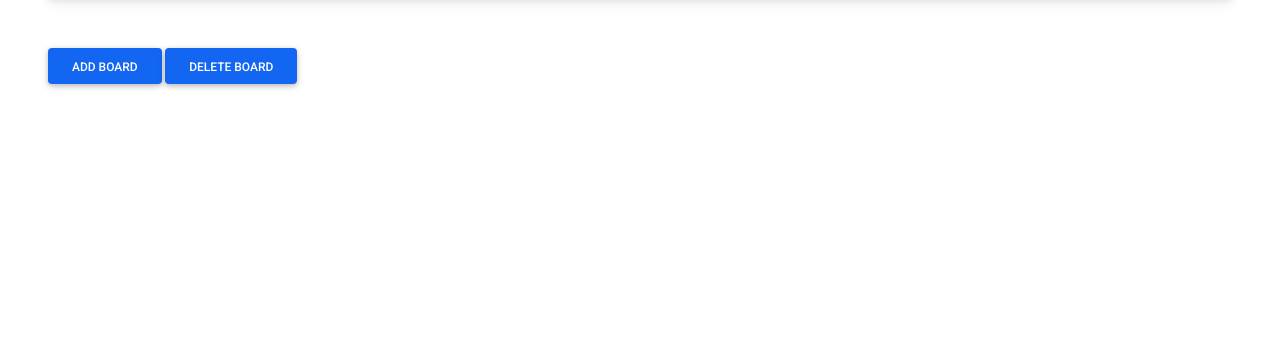
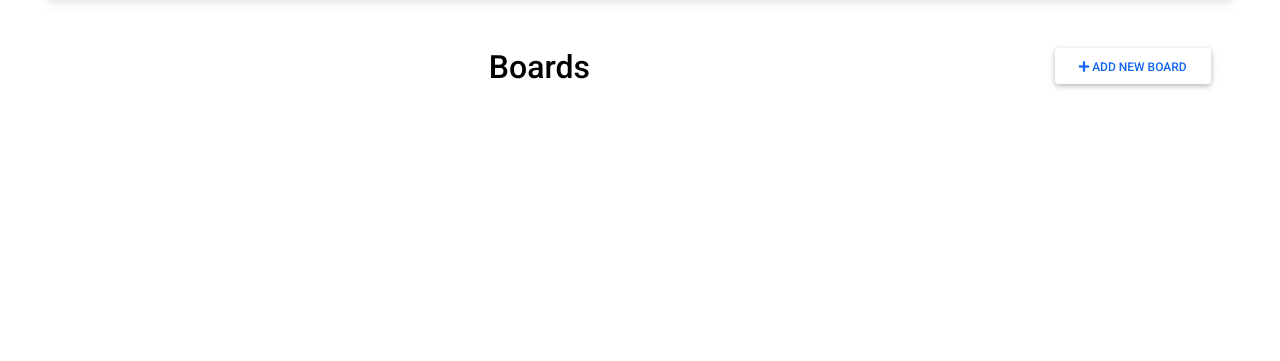
Before and after one commit to luqkrzy/proman, a Flask app: page / in a window 1280 px wide. Shown: the part 59-420 px from the top of the page. Run offline with Flask 2, Linux system fonts and the light colour scheme; data that the repository does not hold is empty; parts of the project's set-up code (start-up, migrations or seed data) failed here and were passed over; some libraries are stand-ins or nearby versions.

Commit message:
display boards and columns

```diff
--- a/ProMan/static/js/index.js
+++ b/ProMan/static/js/index.js
@@ -36,7 +36,7 @@ class Boards {
 	}
 
 	loadBoards() {
-		easyHandler._getData('/api/get-boards', (boards) => this.showBoards(boards))
+		easyHandler._getData(`/api/get-boards/${testUser}`, (boards) => this.showBoards(boards))
 	}
 
   showBoards(boards) {
--- a/ProMan/templates/index-board-list.html
+++ b/ProMan/templates/index-board-list.html
@@ -22,13 +22,13 @@
 					<form>
                         <!-- Name input -->
                         <div class="form-outline mb-4">
-							<input type="text" id="name" class="form-control"/>
+                            <input type="text" id="name" class="form-control" pattern="[A-Za-z]{2,99}" required/>
                             <label class="form-label" for="name">Name</label>
                         </div>
                         <!-- Email input -->
                         <div class="form-outline mb-4">
-							<input type="note" id="note" class="form-control"/>
-							<label class="form-label" for="note">Note</label>
+                            <textarea class="form-control" id="textAreaExample" rows="4" name="note"></textarea>
+                            <label class="form-label" for="textAreaExample" name="note">Note</label>
                         </div>
                         <!-- Submit button -->
                         <button type="submit" class="btn btn-primary btn-block mb-4" id="add_board">Save board</button>
--- a/ProMan/templates/index.html
+++ b/ProMan/templates/index.html
@@ -2,25 +2,22 @@
 {% block title %} Home {% endblock %}
 
 {% block content %}
-    <button type="button" class="btn btn-primary" data-mdb-toggle="modal" data-mdb-target="#exampleModal">Add Board
-    </button>
-    <div
-            class="modal fade"
-            id="exampleModal"
-            tabindex="-1"
-            aria-labelledby="exampleModalLabel"
-            aria-hidden="true"
-    >
+    <div class="row"><!-- start title row -->
+        <div class="col-md-10 text-center"><h2 class="text-center mb-3">Boards</h2></div>
+        <div class="col-auto mb-3">
+            <div class="col-md d-inline-flex align-content-end"><!-- start new card  -->
+                <span class="text-primary btn" data-mdb-toggle="modal" data-mdb-target="#addNewBaordModal"><i
+                        class="fas fa-plus"></i> Add new board</span>
+            </div><!-- end of new card  -->
+        </div>
+    </div><!-- end title row -->
+    <!-- start modal add new board -->
+    <div class="modal fade" id="addNewBaordModal" tabindex="-1" aria-labelledby="boardModalLabel" aria-hidden="true">
         <div class="modal-dialog">
             <div class="modal-content">
                 <div class="modal-header">
-                    <h5 class="modal-title" id="exampleModalLabel">Add new board</h5>
-                    <button
-                            type="button"
-                            class="btn-close"
-                            data-mdb-dismiss="modal"
-                            aria-label="Close"
-                    ></button>
+                    <h5 class="modal-title" id="boardModalLabel">Add new board</h5>
+                    <button type="button" class="btn-close" data-mdb-dismiss="modal" aria-label="Close"></button>
                 </div>
                 <div class="modal-body">
                     <form>
@@ -40,37 +37,14 @@
                 </div>
             </div>
         </div>
-    </div>
+    </div><!-- end modal add new board -->
 
 
-    <!-- Button trigger modal -->
-    <button type="button" class="btn btn-primary" data-mdb-toggle="modal" data-mdb-target="#deleteBoardModal">
-        Delete board
-    </button>
 
-    <!-- Modal -->
-    <div class="modal top fade" id="deleteBoardModal" tabindex="-1" aria-labelledby="exampleModalLabel"
-         aria-hidden="true" data-mdb-backdrop="true" data-mdb-keyboard="true">
-        <div class="modal-dialog modal-sm ">
-            <div class="modal-content text-center">
-                <div class="modal-header bg-danger text-white d-flex justify-content-center">
-                    <h5 class="modal-title" id="exampleModalLabel">Are you sure?</h5>
-                </div>
-                <div class="modal-body"><i class="fas fa-times fa-3x text-danger"></i></div>
-                <div class="modal-footer d-flex justify-content-center">
-                    <button type="button" class="btn btn-danger ripple-surface">No</button>
-                    <button type="button" class="btn btn-outline-danger ripple-surface" data-mdb-dismiss="modal"
-                            id="deleteBoard">
-                        Yes
-                    </button>
-                </div>
-            </div>
+    <div class="container"><!-- start boards container -->
+        <div class="row row-cols-1 row-cols-md-4 g-4" id="board_section">
         </div>
     </div>
-<div class="container"><!-- start boards container -->
-		<div class="row row-cols-1 row-cols-md-4 g-4" id="board_section">
-        </div>
-</div>
     <script type="module" src="{{ url_for('static', filename='./js/index.js') }}"></script>
 
 {% endblock %}
```
Also changed, not shown: ProMan/static/js/board.js (+4 -3 lines). Lines whose indentation alone changed are shown as unchanged.
